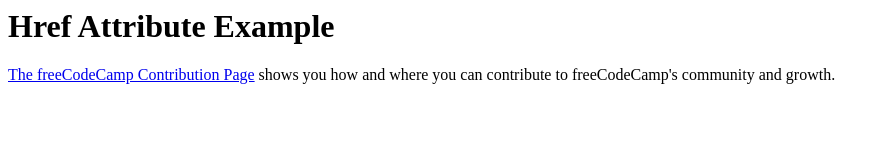
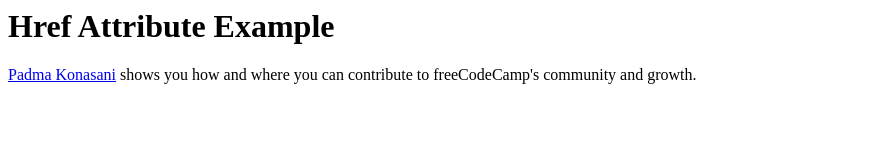
Before and after one commit to padmakonasani/devopslab1, a plain HTML site: page index.html in a window 1280 px wide. Shown: the whole page, without its empty margins (0-890 px from the left). Drawn offline with Linux system fonts and the light colour scheme.

Commit message:
Update index.html

```diff
--- a/index.html
+++ b/index.html
@@ -5,7 +5,7 @@
   <body>
     <h1>Href Attribute Example</h1>
     <p>
-      <a href="https://www.freecodecamp.org/contribute/">The freeCodeCamp Contribution Page</a> shows you how and where you can contribute to freeCodeCamp's community and growth.
+      <a href="https://www.freecodecamp.org/contribute/">Padma Konasani</a> shows you how and where you can contribute to freeCodeCamp's community and growth.
     </p>
   </body>
 </html>
```
